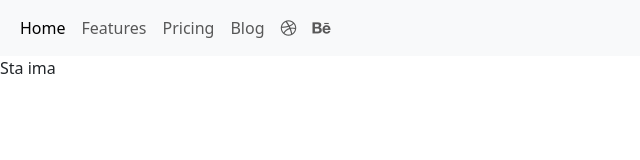
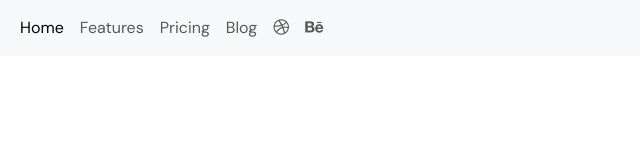
Before and after one commit to marinzilic7/Community, a Nuxt app: page / in a window 1280 px wide. Shown: the top 160 px of the page, without its empty margins (0-640 px from the left). Built offline with nearby package versions, Linux system fonts and the light colour scheme.

Commit message:
dodavanje font-family

```diff
--- a/assets/main.scss
+++ b/assets/main.scss
@@ -0,0 +1,3 @@
+body {
+  font-family: "DM Sans", serif !important;
+}
--- a/nuxt.config.ts
+++ b/nuxt.config.ts
@@ -1,4 +1,15 @@
 export default defineNuxtConfig({
+  app: {
+    head: {
+      title: "Community",
+      link: [
+        {
+          rel: "stylesheet",
+          href: "https://fonts.googleapis.com/css2?family=DM+Sans:opsz@9..40&display=swap",
+        },
+      ],
+    },
+  },
   compatibilityDate: "2024-11-01",
   devtools: { enabled: true },
   modules: ["@nuxt/image"],
--- a/pages/index.vue
+++ b/pages/index.vue
@@ -1,3 +1,3 @@
 <template>
-  <div>Sta ima</div>
+
 </template>
```
